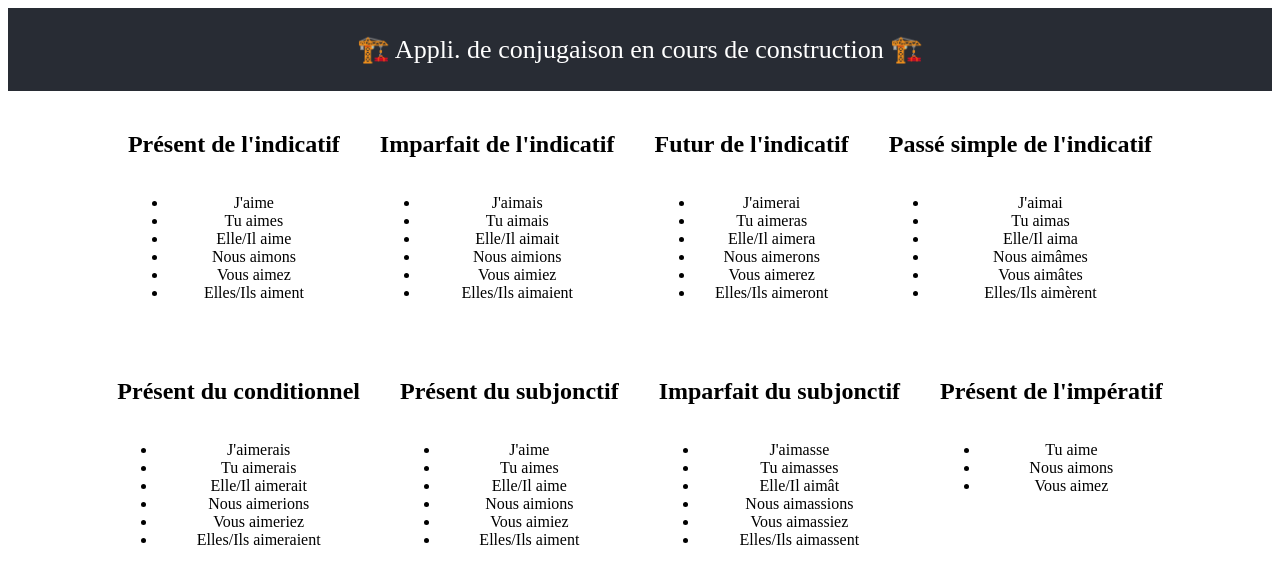
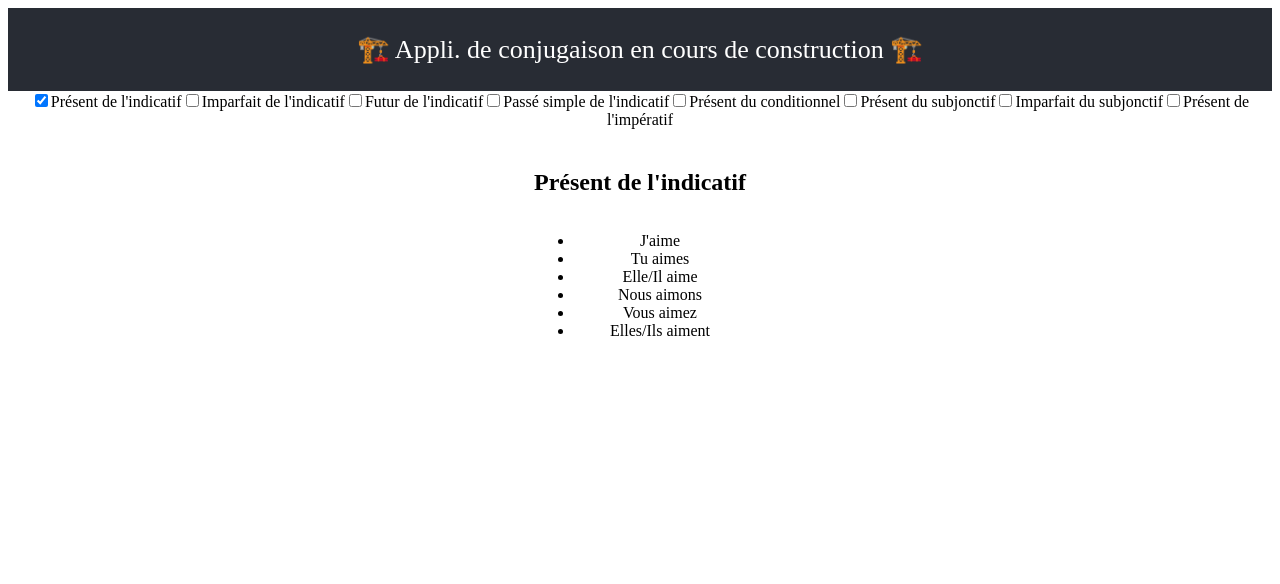
Before and after one commit to mikeleyeti/conjugator, a React (Create React App) app: page / in a window 1280 px wide. Shown: the top 584 px of the page. Built offline with nearby package versions, Linux system fonts and the light colour scheme.

Commit message:
Affichage du temps à partir de case à cocher

```diff
--- a/src/components/App.js
+++ b/src/components/App.js
@@ -1,5 +1,6 @@
 import '../styles/App.css';
 import Conjug from './Conjugator'
+import ChoixTemps from "./ChoixTemps";
 import { useState } from 'react'
 
 function App() {
@@ -15,7 +16,10 @@ function App() {
         🏗️ Appli. de conjugaison en cours de construction 🏗️
         </p>
       </header>
-      {Object.entries(tempsAffichés).map( ([cle,valeur]) => (<Conjug verbe={verbe} key={cle+':'+verbe} updateVerbe={updateVerbe} temps={cle} updateTempsAffichés = {updateTempsAffichés}/>) )}
+      <form>
+        {Object.entries(tempsAffichés).map( ([cle,valeur]) => ( <ChoixTemps temps={cle} tempsAffichés={tempsAffichés} updateTempsAffichés={updateTempsAffichés} key={cle}   />  ) )}
+      </form>
+      {Object.entries(tempsAffichés).map( ([cle,valeur]) => (valeur ? <Conjug verbe={verbe} key={cle+':'+verbe} updateVerbe={updateVerbe} temps={cle} updateTempsAffichés = {updateTempsAffichés}/> : null ) )}
       {/* <Conjug verbe="être"  updateVerbe={updateVerbe} temps={temps} updateTemps = {updateTemps}/> */}
     </div>
   );
--- a/src/components/ChoixTemps.js
+++ b/src/components/ChoixTemps.js
@@ -1,8 +1,34 @@
-function ChoixTemps({bool}) {
+import { affichageTemps } from "../scripts/conjuguer";
+
+
+function ChoixTemps({temps , tempsAffichés , updateTempsAffichés}) {
+
+    const updateTemps = () => {
+        let tempsAffichésMAJ = {}
+        for (const key in tempsAffichés) {
+            if (Object.hasOwnProperty.call(tempsAffichés, key)) {
+                const element = tempsAffichés[key];
+                if (key === temps) {
+                    tempsAffichésMAJ[key] = !element
+                } else {
+                    tempsAffichésMAJ[key] = element
+                }
+           }
+        }
+        console.log(tempsAffichésMAJ)
+        updateTempsAffichés(tempsAffichésMAJ)
+    }
+
+
     return (
-        <div>
-            test
-        </div>
+        <label>
+        <input
+            type="checkbox"
+            checked={tempsAffichés[temps]}
+            onChange={updateTemps}
+        />
+            {affichageTemps(temps)}
+        </label>
     )
 }
 
--- a/src/components/Conjugator.js
+++ b/src/components/Conjugator.js
@@ -1,33 +1,10 @@
-import { listeVerbes,conjuguer,conjuguerAvecPronom } from "../scripts/conjuguer"
+import { listeVerbes,conjuguer,conjuguerAvecPronom,affichageTemps  } from "../scripts/conjuguer"
 import '../styles/Conjugator.css';
 
 // Temps disponibles :
 // const liste_temps = ['indicatif_present','indicatif_imparfait','indicatif_futur','indicatif_passe_simple','conditionnel_present','subjontif_present','subjontif_imparfait','imperatif_present' ]
 
 function Conjug({verbe , updateVerbe , temps , updateTempsAffiché}) {
-
-  function affichageTemps(tempsBrut) {
-    // Affichage en français du temps utilisé
-    let affichage
-    if (tempsBrut === "indicatif_present") {
-      affichage = "Présent de l'indicatif"
-    } else if (tempsBrut === "indicatif_imparfait") {
-      affichage = "Imparfait de l'indicatif"
-    } else if (tempsBrut === "indicatif_futur") {
-      affichage = "Futur de l'indicatif"
-    } else if (tempsBrut === "indicatif_passe_simple") {
-      affichage = "Passé simple de l'indicatif"
-    } else if (tempsBrut === "conditionnel_present") {
-      affichage = "Présent du conditionnel"
-    } else if (tempsBrut === "subjontif_present") {
-      affichage = "Présent du subjonctif"
-    } else if (tempsBrut === "subjontif_imparfait") {
-      affichage = "Imparfait du subjonctif"
-    } else if (tempsBrut === "imperatif_present") {
-      affichage = "Présent de l'impératif"
-    }
-    return affichage
-  }
 
   const liste_verbes = listeVerbes();
   // Détermine l'index du verbe dans la liste des "objets" verbes
--- a/src/scripts/conjuguer.js
+++ b/src/scripts/conjuguer.js
@@ -103,4 +103,27 @@ function listeVerbes() {
 
   }
 
-export {listeVerbes,chercherTemplate,choix_1_verbe,conjuguer,conjuguerAvecPronom}
+  function affichageTemps(tempsBrut) {
+    // Affichage en français du temps utilisé
+    let affichage
+    if (tempsBrut === "indicatif_present") {
+      affichage = "Présent de l'indicatif"
+    } else if (tempsBrut === "indicatif_imparfait") {
+      affichage = "Imparfait de l'indicatif"
+    } else if (tempsBrut === "indicatif_futur") {
+      affichage = "Futur de l'indicatif"
+    } else if (tempsBrut === "indicatif_passe_simple") {
+      affichage = "Passé simple de l'indicatif"
+    } else if (tempsBrut === "conditionnel_present") {
+      affichage = "Présent du conditionnel"
+    } else if (tempsBrut === "subjontif_present") {
+      affichage = "Présent du subjonctif"
+    } else if (tempsBrut === "subjontif_imparfait") {
+      affichage = "Imparfait du subjonctif"
+    } else if (tempsBrut === "imperatif_present") {
+      affichage = "Présent de l'impératif"
+    }
+    return affichage
+  }
+
+export {listeVerbes,chercherTemplate,choix_1_verbe,conjuguer,conjuguerAvecPronom,affichageTemps}
```
